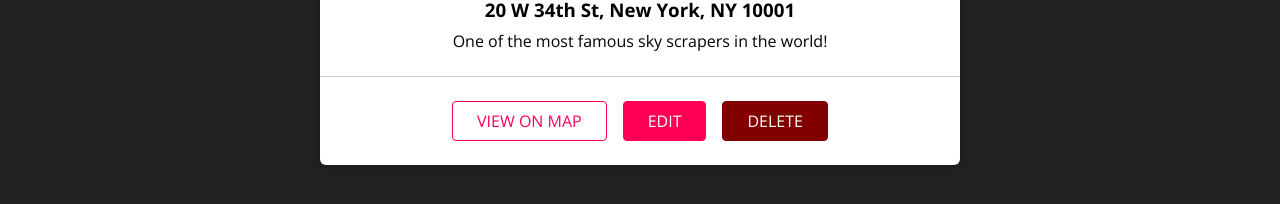
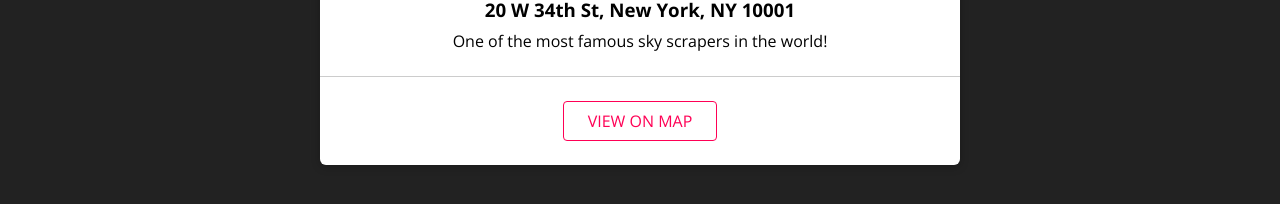
Before and after one commit to vignesh-natarajxn/PiPort, a React (Create React App) app in the folder frontend/: page /u1/resumes in a window 1280 px wide. Shown: the part 460-664 px from the top of the page. Built offline with nearby package versions, Linux system fonts and the light colour scheme.

Commit message:
login logout

```diff
--- a/frontend/src/resumes/components/ResumeItem.js
+++ b/frontend/src/resumes/components/ResumeItem.js
@@ -1,12 +1,14 @@
-import React, { useState } from 'react';
+import React, { useState, useContext } from 'react';
 
 import Card from '../../shared/components/UIElements/Card';
 import Button from '../../shared/components/FormElements/Button';
 import Modal from '../../shared/components/UIElements/Modal';
 import Map from '../../shared/components/UIElements/Map';
+import { AuthContext } from '../../shared/context/auth-context';
 import './ResumeItem.css';
 
 const ResumeItem = props => {
+  const auth = useContext(AuthContext);
   const [showMap, setShowMap] = useState(false);
   const [showConfirmModal, setShowConfirmModal] = useState(false);
 
@@ -76,10 +78,15 @@
             <Button inverse onClick={openMapHandler}>
               VIEW ON MAP
             </Button>
-            <Button to={`/resumes/${props.id}`}>EDIT</Button>
-            <Button danger onClick={showDeleteWarningHandler}>
-              DELETE
-            </Button>
+            {auth.isLoggedIn && (
+              <Button to={`/resumes/${props.id}`}>EDIT</Button>
+            )}
+
+            {auth.isLoggedIn && (
+              <Button danger onClick={showDeleteWarningHandler}>
+                DELETE
+              </Button>
+            )}
           </div>
         </Card>
       </li>
--- a/frontend/src/shared/components/Navigation/NavLinks.js
+++ b/frontend/src/shared/components/Navigation/NavLinks.js
@@ -29,6 +29,11 @@
           <NavLink to="/auth">LOGIN</NavLink>
         </li>
       )}
+      {auth.isLoggedIn && (
+        <li>
+          <button onClick={auth.logout}>LOGOUT</button>
+        </li>
+      )}
     </ul>
   );
 };
```
